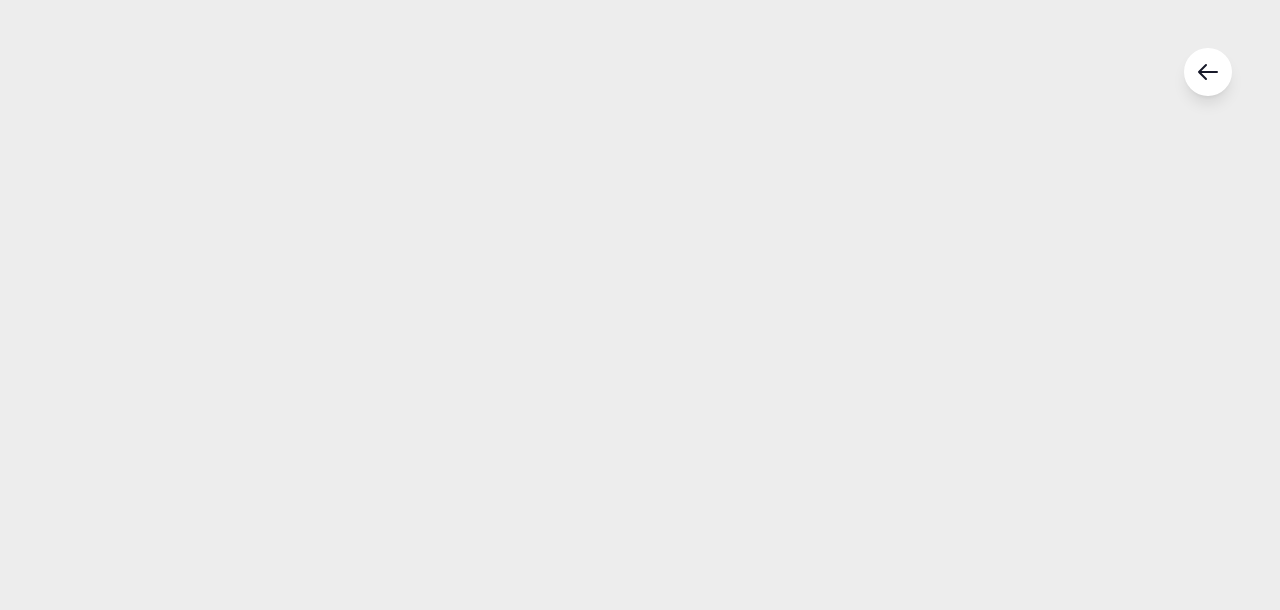
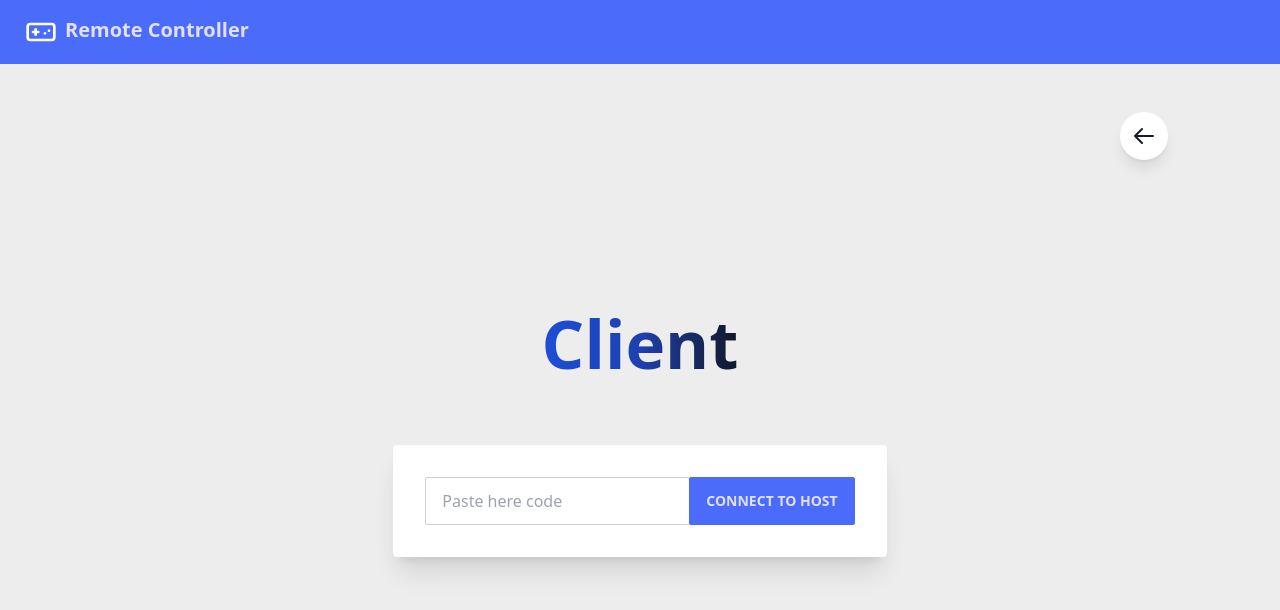
Before and after one commit to PiterWeb/RemoteController, a SvelteKit app in the folder frontend/: page /mode/client in a window 1280 px wide. Shown: the top 610 px of the page. Built offline with nearby package versions, Linux system fonts and the light colour scheme.

Commit message:
First experimental working UI (it laks feedback for clipboard & steps)

```diff
--- a/frontend/src/lib/BackwardButton.svelte
+++ b/frontend/src/lib/BackwardButton.svelte
@@ -1,4 +1,4 @@
-<a class="fixed md:top-12 md:right-12 top-4 right-4 p-3 rounded-full bg-white shadow-lg" href="/">
+<a class="fixed top-28 md:right-28 right-20 p-3 rounded-full bg-white shadow-lg" href="/">
 	<svg
 		xmlns="http://www.w3.org/2000/svg"
 		class="h-6 w-6"
--- a/frontend/src/lib/PageTransition.svelte
+++ b/frontend/src/lib/PageTransition.svelte
@@ -3,18 +3,10 @@
 
 	export let key: string;
 	export let duration: number = 0;
-
-	const isReduced =
-		window.matchMedia(`(prefers-reduced-motion: reduce)`).matches === true ||
-		window.matchMedia(`(prefers-reduced-motion: reduce)`).matches === true;
 </script>
 
-{#if isReduced}
-	<slot />
-{:else}
-	{#key key}
-		<div in:slide={{ delay: duration / 4, duration, axis: 'x' }}>
-			<slot />
-		</div>
-	{/key}
-{/if}
+{#key key}
+	<div in:slide={{ delay: duration / 4, duration, axis: 'x' }}>
+		<slot />
+	</div>
+{/key}
--- a/frontend/src/routes/+layout.svelte
+++ b/frontend/src/routes/+layout.svelte
@@ -6,10 +6,24 @@
 	import { page } from '$app/stores';
 
 	import PageTransition from '$lib/PageTransition.svelte';
+	import GamepadSVG from '$lib/assets/gamepad.svg?raw';
+
 </script>
 
-<PageTransition key={$page.url} duration={1000}>
-	<div class="hero min-h-screen bg-base-200">
+<nav class="navbar bg-primary text-primary-content">
+	<div class="flex-1">
+		<h1>
+			<a href="/" class="btn btn-ghost normal-case text-xl items-start content-center">
+				{@html GamepadSVG}
+
+				<div class="hidden md:block">Remote Controller</div>
+			</a>
+		</h1>
+	</div>
+</nav>
+
+<PageTransition key={$page.url} duration={750}>
+	<div class="hero min-h-[calc(100vh-4rem)] bg-base-200">
 		<div class="hero-content flex-col">
 			<slot />
 		</div>
--- a/frontend/src/routes/+page.svelte
+++ b/frontend/src/routes/+page.svelte
@@ -1,4 +1,16 @@
-<h1 class="text-5xl font-bold text-center">Remote Controller</h1>
+<h2 class="text-center text-[clamp(2rem,6vw,4.2rem)] font-black leading-[1.1] xl:text-left">
+	<span
+		class="[&amp;::selection]:text-base-content text-transparent relative col-start-1 row-start-1 bg-clip-text bg-gradient-to-r from-blue-700 via-blue-800 to-gray-900"
+		>Choose  </span
+	>
+	your
+
+	<span
+		class="[&amp;::selection]:text-base-content text-transparent relative col-start-1 row-start-1 bg-clip-text bg-gradient-to-r from-blue-700 via-blue-800 to-gray-900"
+		>role</span
+	>
+
+</h2>
 <div class="flex gap-4 mt-4">
 	<div class="card md:w-96 md:h-52 bg-base-100 shadow-xl">
 		<div class="card-body">
@@ -10,7 +22,7 @@
 	<div class="card md:w-96 md:h-52 bg-base-100 shadow-xl">
 		<div class="card-body">
 			<h2 class="card-title">Client</h2>
-			<p>Connect your gamepad and play through streaming</p>
+			<p>Plug your gamepad and play through streaming</p>
 			<a href="/mode/client" class="btn btn-primary">Create Client</a>
 		</div>
 	</div>
--- a/frontend/src/routes/mode/client/+page.svelte
+++ b/frontend/src/routes/mode/client/+page.svelte
@@ -0,0 +1,40 @@
+<script>
+
+	import { ConnectToHost } from "$lib/webrtc";
+
+	let code = "";
+
+	function handleConnectToHost() {
+
+		if (code.length < 1) {
+			console.error("Code is empty");
+			return
+		};
+
+		ConnectToHost(code);
+	}
+
+</script>
+
+<h2 class="text-center text-[clamp(2rem,6vw,4.2rem)] font-black leading-[1.1] xl:text-left">
+	<span
+		class="[&amp;::selection]:text-base-content text-transparent relative col-start-1 row-start-1 bg-clip-text bg-gradient-to-r from-blue-700 via-blue-800 to-gray-900"
+		>Client  </span
+	>
+</h2>
+
+<div class="mt-12 card bg-base-100 shadow-xl">
+	<div class="card-body">
+		<div class="card-actions gap-4 justify-end items-center flex-col w-full">
+            <div class="join">
+				<input
+					type="text"
+					placeholder="Paste here code"
+					class="input input-bordered w-full max-w-xs"
+					bind:value={code}
+				/>
+				<button on:click={handleConnectToHost} class="btn btn-primary">Connect to Host</button>
+			</div>
+		</div>
+	</div>
+</div>
--- a/frontend/src/routes/mode/host/+page.svelte
+++ b/frontend/src/routes/mode/host/+page.svelte
@@ -1,16 +1,49 @@
-<div class="card w-96 bg-base-100 shadow-xl">
+<script>
+
+	import { CreateHost, ConnectToClient } from "$lib/webrtc";
+
+	let code = "";
+
+	function handleCreateHost() {
+		CreateHost();
+	}
+
+	function handleConnectToClient() {
+
+		if (code.length < 1) {
+			console.error("Code is empty");
+			return
+		};
+
+		ConnectToClient(code);
+	}
+
+</script>
+
+<h2 class="text-center text-[clamp(2rem,6vw,4.2rem)] font-black leading-[1.1] xl:text-left">
+	<span
+		class="[&amp;::selection]:text-base-content text-transparent relative col-start-1 row-start-1 bg-clip-text bg-gradient-to-r from-blue-700 via-blue-800 to-gray-900"
+		>Host  </span
+	>
+</h2>
+
+<div class="mt-12 card bg-base-100 shadow-xl">
 	<div class="card-body">
-		<h2 class="card-title">Host</h2>
-		<div class="card-actions gap-4 justify-end">
-			<button class="btn btn-primary">Create Host</button>
+		<div class="card-actions gap-4 justify-end items-center flex-col w-full">
+
+			<div class="divider">First Step</div>
+			<button on:click={handleCreateHost} class="btn btn-primary">Create Host</button>
+
+			<div class="divider">Second Step</div>
 
 			<div class="join">
 				<input
 					type="text"
 					placeholder="Paste here code"
 					class="input input-bordered w-full max-w-xs"
+					bind:value={code}
 				/>
-				<button class="btn btn-primary">Connect to Client</button>
+				<button on:click={handleConnectToClient} class="btn btn-primary">Connect to Client</button>
 			</div>
 		</div>
 	</div>
```
Also changed, not shown: frontend/src/lib/assets/gamepad.svg (added).
